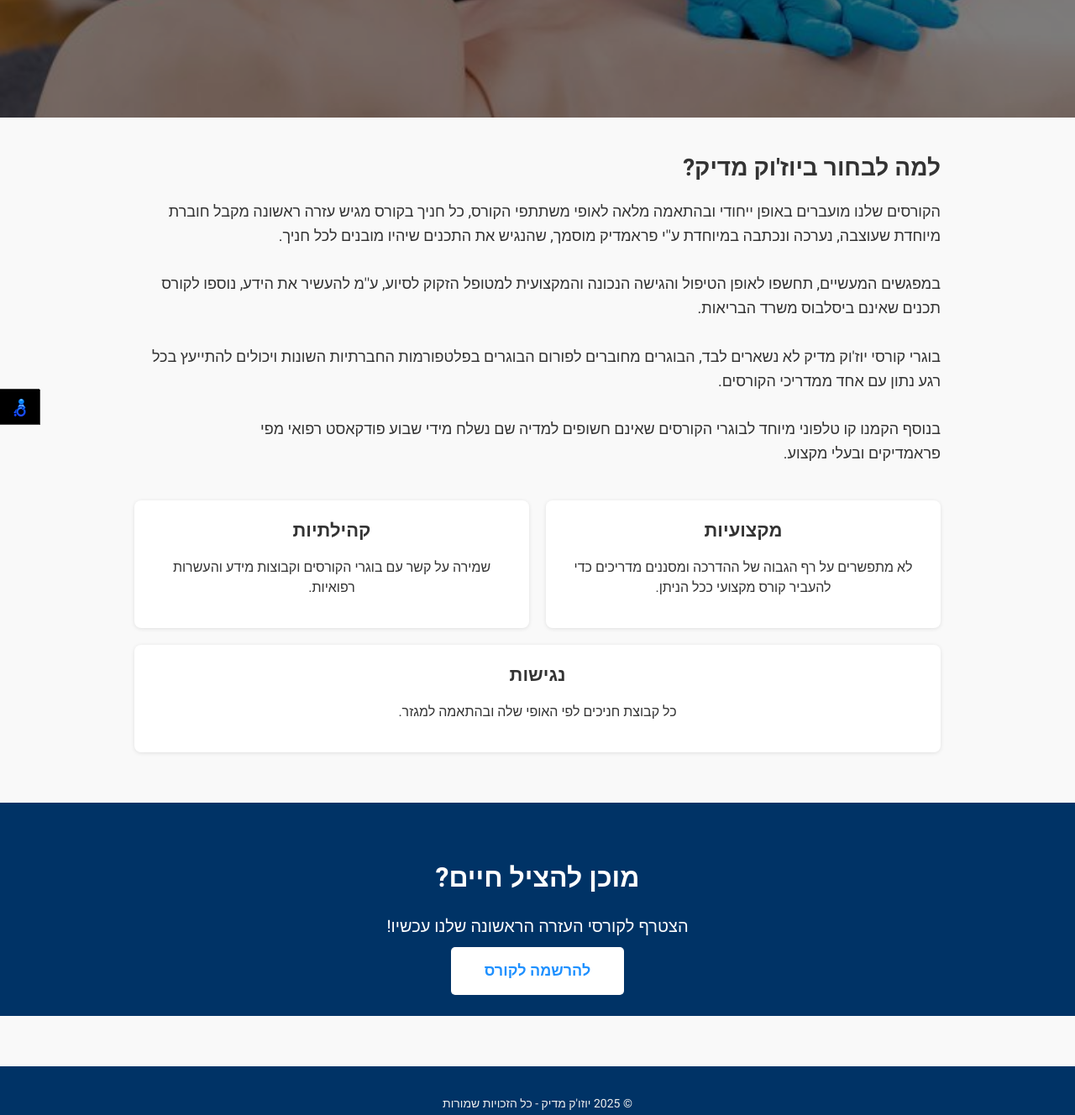
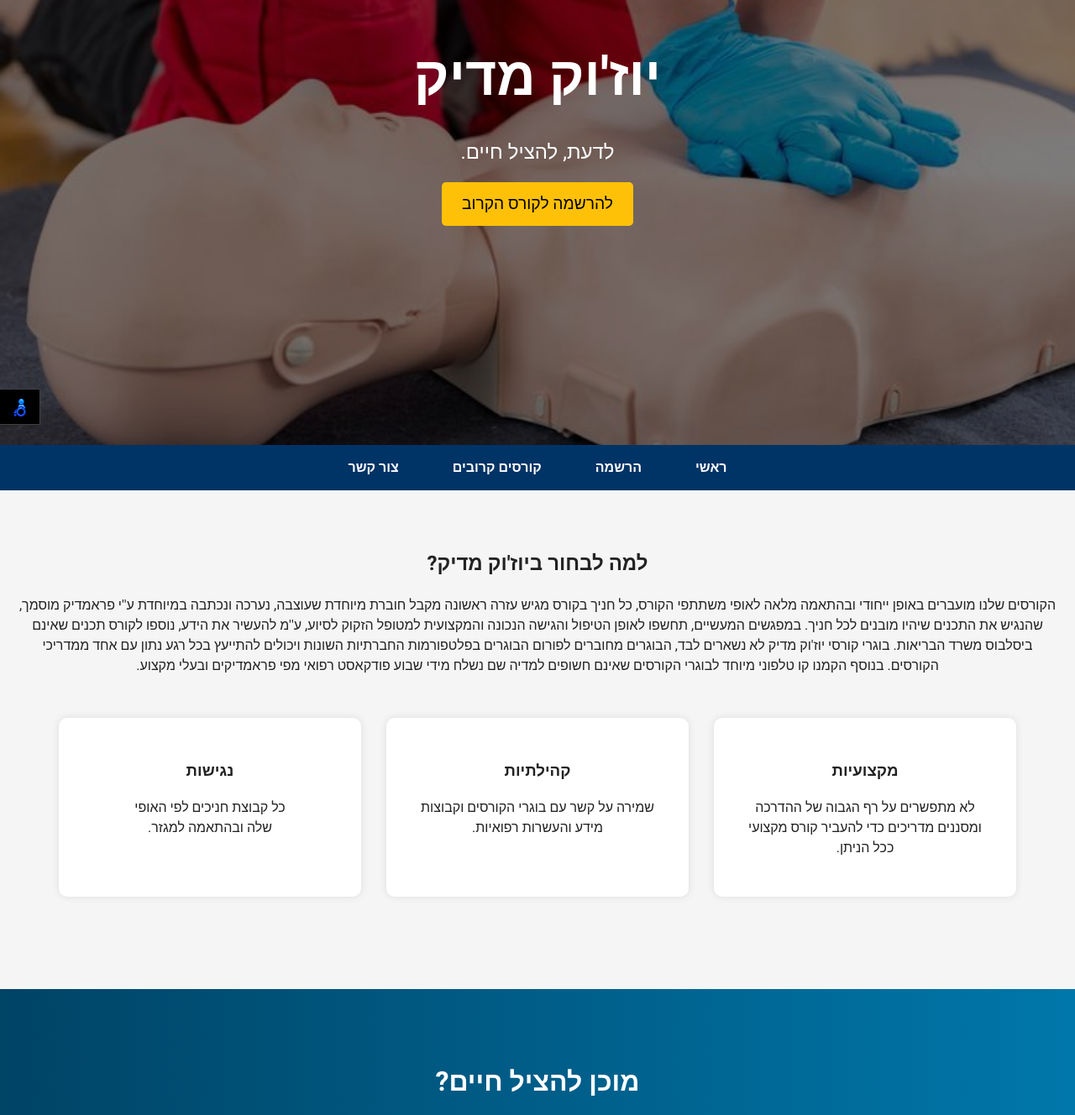
Before and after one commit to yuzok101/yuzukmedic, a plain HTML site: page index.html in a window 1280 px wide. Shown: the part 294-1622 px from the top of the page at 84% size. Drawn offline with nearby package versions, Linux system fonts and the light colour scheme.

Commit message:
Update style.css

```diff
--- a/style.css
+++ b/style.css
@@ -1,216 +1,141 @@
-/* כללי */
 body {
 margin: 0;
 font-family: 'Heebo', sans-serif;
-  background-color: #f9f9f9;
-  color: #333;
-  padding-top: 60px; /* דוחף את התוכן למטה בגלל הניווט הקבוע */
+background-color: #f5f5f5;
+color: #222;
 direction: rtl;
 }
 
-/* ניווט קבוע למעלה */
-.main-nav {
-  position: fixed;
-  top: 0;
-  right: 0;
-  left: 0;
-  background-color: #003366; /* צבע רקע חדש */
-  box-shadow: 0 2px 5px rgba(0,0,0,0.5);
-  z-index: 10000;
-  height: 60px;
-  line-height: 60px; /* מרכז אנכי */
-  display: flex;
-  align-items: center;
-  padding: 0 20px;
-  gap: 30px;
-  overflow: hidden;
+.hero {
+background-image: url('images/hero-bg.jpg'); /* תמונת רקע שתוכל להחליף */
+background-size: cover;
+background-position: center;
+height: 100vh;
+position: relative;
+color: white;
 }
 
-/* לוגו בתוך הניווט */
-.logo-link {
+.hero-overlay {
+background-color: rgba(0, 0, 0, 0.5);
+height: 100%;
 display: flex;
-  align-items: center;
-  text-decoration: none;
-}
-
-.logo {
-  height: 40px; /* קטן יחסית לגובה הבאנר */
-  width: auto;
-  display: block;
-}
-
-/* רשימת הקישורים - ממורכזת אופקית ואנכית */
-.main-nav ul {
-  margin: 0;
-  padding: 0;
-  list-style: none;
-  display: flex;
-  gap: 30px;
-  flex-grow: 1;
 justify-content: center;
 align-items: center;
 }
 
-/* קישורים ממורכזים אנכית ואופקית */
-.main-nav ul li a {
-  color: #eee;
-  text-decoration: none;
-  font-weight: 700;
-  font-size: 16px;
-  padding: 10px 15px;
-  transition: color 0.3s ease;
-
-  display: flex;
-  justify-content: center;
-  align-items: center;
-  height: 100%;
-}
-
-.main-nav ul li a:hover {
-  color: #1e90ff;
-}
-
-/* סגנונות להירו (hero) */
-.hero {
-  background: url('images/hero-bg.jpg') center center/cover no-repeat;
-  height: 350px;
-  position: relative;
-  display: flex;
-  align-items: center;
-  justify-content: center;
-}
-
-.hero-overlay {
-  position: absolute;
-  inset: 0;
-  background-color: rgba(0,0,0,0.5);
-}
-
 .hero-content {
-  position: relative;
-  color: white;
 text-align: center;
-  z-index: 2;
+max-width: 600px;
 }
 
 .hero-content h1 {
-  font-size: 48px;
-  margin: 0 0 10px 0;
+font-size: 4rem;
+margin-bottom: 20px;
 }
 
 .hero-content p {
-  font-size: 22px;
-  margin: 0 0 20px 0;
+font-size: 1.5rem;
+margin-bottom: 30px;
 }
 
 .btn {
-  background-color: #1e90ff;
-  color: white;
-  padding: 12px 30px;
+background-color: #ffc107;
+color: #000;
+padding: 12px 24px;
+font-size: 1.2rem;
+border: none;
+border-radius: 5px;
 text-decoration: none;
-  font-weight: 700;
-  border-radius: 5px;
-  transition: background-color 0.3s ease;
 }
 
-.btn:hover {
-  background-color: #0f6cd1;
+.main-nav {
+background-color: #003366;
+text-align: center;
 }
 
-/* תכונות */
-.main-section {
-  max-width: 960px;
-  margin: 40px auto;
-  padding: 0 20px;
+.main-nav ul {
+list-style: none;
+padding: 0;
+margin: 0;
+display: inline-block;
 }
 
-.about h2 {
-  font-size: 28px;
-  margin-bottom: 15px;
+.main-nav li {
+display: inline-block;
+margin: 0 15px;
 }
 
-.about p {
-  font-size: 18px;
-  line-height: 1.6;
-  white-space: pre-line;
+.main-nav a {
+color: white;
+text-decoration: none;
+font-weight: bold;
+padding: 15px;
+display: inline-block;
+}
+
+.main-section {
+padding: 50px 20px;
+text-align: center;
+}
+
+.about {
+margin-bottom: 50px;
 }
 
 .features {
 display: flex;
-  gap: 20px;
-  margin-top: 40px;
 flex-wrap: wrap;
+justify-content: center;
+gap: 30px;
 }
 
 .feature-box {
-  flex: 1 1 30%;
 background-color: white;
-  padding: 20px;
-  box-shadow: 0 1px 5px rgba(0,0,0,0.1);
-  border-radius: 8px;
+border-radius: 10px;
+padding: 30px;
+box-shadow: 0 0 10px rgba(0,0,0,0.1);
+max-width: 300px;
 text-align: center;
 }
 
-.feature-box h3 {
-  margin-top: 0;
-  margin-bottom: 10px;
-  font-size: 22px;
+footer {
+background-color: #003366;
+color: white;
+text-align: center;
+padding: 20px 0;
 }
 
-/* באנר קריאה לפעולה - במקום המקורי */
 .cta-banner {
-  background-color: #003366; /* צבע רקע חדש */
+  background: linear-gradient(to right, #004466, #0077aa);
   color: white;
   text-align: center;
-  padding: 40px 20px;
+  padding: 60px 20px;
+  border-radius: 0;
   margin-top: 60px;
-  position: static;
 }
 
 .cta-banner h2 {
-  font-size: 32px;
-  margin-bottom: 15px;
+  font-size: 2em;
+  margin-bottom: 10px;
 }
 
 .cta-banner p {
-  font-size: 20px;
-  margin-bottom: 25px;
+  font-size: 1.2em;
+  margin-bottom: 20px;
 }
 
 .cta-button {
-  background-color: white;
-  color: #1e90ff;
-  padding: 15px 40px;
-  font-weight: 700;
-  border-radius: 5px;
+  background-color: #ffffff;
+  color: #002244;
   text-decoration: none;
-  font-size: 18px;
-  transition: background-color 0.3s ease;
+  padding: 14px 28px;
+  font-size: 1.1em;
+  font-weight: bold;
+  border-radius: 30px;
+  transition: background-color 0.3s ease, color 0.3s ease;
 }
 
 .cta-button:hover {
-  background-color: #dbe9ff;
+  background-color: #ffffff;
+  color: #002244;
 }
-
-/* פוטר */
-footer {
-  text-align: center;
-  padding: 20px;
-  background-color: #003366; /* אפשר גם פה את אותו צבע רקע */
-  color: #eee;
-  margin-top: 60px;
-  font-size: 14px;
-}
-
-/* רספונסיב */
-@media (max-width: 600px) {
-  .features {
-    flex-direction: column;
-  }
-  .feature-box {
-    flex: 1 1 100%;
-  }
-  .main-nav ul {
-    gap: 15px;
-  }
-}
```
Lines whose indentation alone changed are shown as unchanged.
